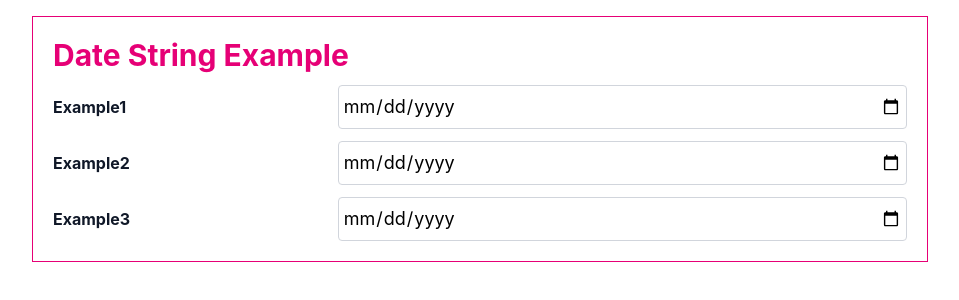
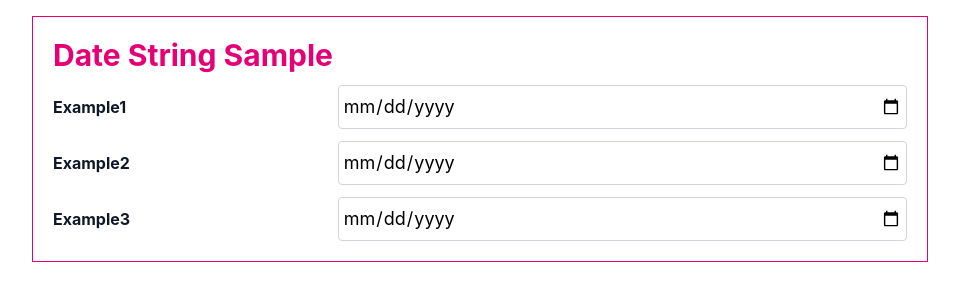
Before and after one commit to 50ra4/date-string-verification, a React (Vite) app: page / in a window 1280 px wide. Shown: the top 300 px of the page, without its empty margins (160-1119 px from the left). Built offline with nearby package versions, Linux system fonts and the light colour scheme.

Commit message:
refactor: split to DateStringForm

```diff
--- a/src/App.tsx
+++ b/src/App.tsx
@@ -1,46 +1,11 @@
-import { useState } from 'react';
-import { DateForm } from './components/DateForm/DateForm';
-
-const doNothing = () => {};
+import { DateStringFormSample } from './DateStringFormSample';
 
 function App() {
-  const [date1, setDate1] = useState<string>('');
-  const [date2, setDate2] = useState<string>('');
-  const [date3, setDate3] = useState<string>('');
-
   return (
     <div className="p-4 flex justify-center items-center">
-      <section className="flex-1 max-w-4xl  p-5 border border-pink-600">
-        <h1 className="text-pink-600 text-3xl font-bold mb-3">
-          Date String Example
-        </h1>
-        <div className="space-y-3">
-          <DateForm
-            id={'date-1'}
-            name={'example-1'}
-            value={date1}
-            onChange={(e) => setDate1(e.target.value)}
-            label={'Example1'}
-            onBlur={doNothing}
-          />
-          <DateForm
-            id={'date-2'}
-            name={'example-3'}
-            value={date2}
-            onChange={(e) => setDate2(e.target.value)}
-            label={'Example2'}
-            onBlur={doNothing}
-          />
-          <DateForm
-            id={'date-3'}
-            name={'example-3'}
-            value={date3}
-            onChange={(e) => setDate3(e.target.value)}
-            label={'Example3'}
-            onBlur={doNothing}
-          />
-        </div>
-      </section>
+      <div className="space-y-4 flex-1 max-w-4xl">
+        <DateStringFormSample title="Date String Sample" />
+      </div>
     </div>
   );
 }
--- /dev/null
+++ b/src/DateStringFormSample.tsx
@@ -0,0 +1,63 @@
+import { ChangeEvent, memo, useCallback, useState } from 'react';
+import { DateForm } from './components/DateForm/DateForm';
+
+const doNothing = () => {};
+
+type Props = {
+  className?: string;
+  title: string;
+};
+
+export const DateStringFormSample = memo(function DateFormSample({
+  className,
+  title,
+}: Props) {
+  const [date1, setDate1] = useState<string>('');
+  const [date2, setDate2] = useState<string>('');
+  const [date3, setDate3] = useState<string>('');
+
+  const onChange1 = useCallback(
+    (e: ChangeEvent<HTMLInputElement>) => setDate1(e.target.value),
+    [],
+  );
+  const onChange2 = useCallback(
+    (e: ChangeEvent<HTMLInputElement>) => setDate2(e.target.value),
+    [],
+  );
+  const onChange3 = useCallback(
+    (e: ChangeEvent<HTMLInputElement>) => setDate3(e.target.value),
+    [],
+  );
+
+  return (
+    <section className={`${className || ''} p-5 border border-pink-600`}>
+      <h2 className="text-pink-600 text-3xl font-bold mb-3">{title}</h2>
+      <div className="space-y-3">
+        <DateForm
+          id={'date-1'}
+          name={'example-1'}
+          value={date1}
+          onChange={onChange1}
+          label={'Example1'}
+          onBlur={doNothing}
+        />
+        <DateForm
+          id={'date-2'}
+          name={'example-3'}
+          value={date2}
+          onChange={onChange2}
+          label={'Example2'}
+          onBlur={doNothing}
+        />
+        <DateForm
+          id={'date-3'}
+          name={'example-3'}
+          value={date3}
+          onChange={onChange3}
+          label={'Example3'}
+          onBlur={doNothing}
+        />
+      </div>
+    </section>
+  );
+});
```
